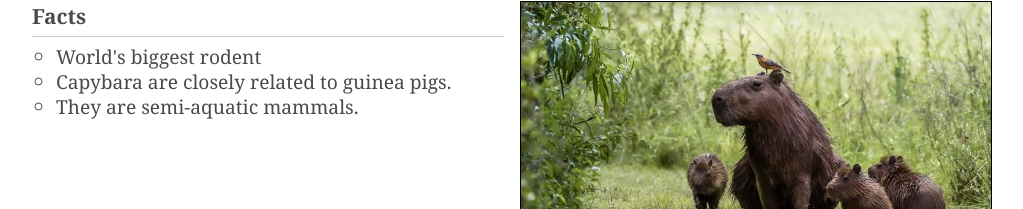
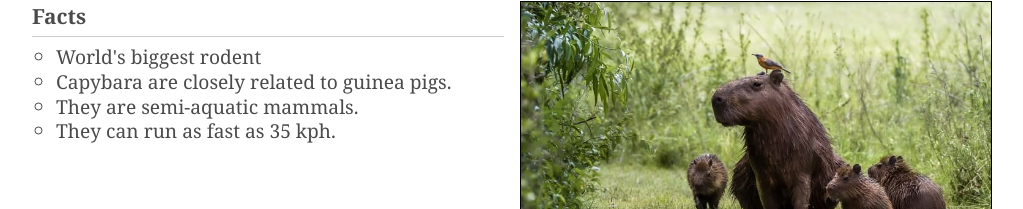
Before and after one commit to butterscotchstallion/capybara-enthusiast, a React (Vite) app in the folder src/: page / in a window 1280 px wide. Shown: the part 1223-1432 px from the top of the page, without its empty margins (128-1151 px from the left). Built offline with nearby package versions, Linux system fonts and the light colour scheme.

Commit message:
Adds fact

```diff
--- a/src/src/App.tsx
+++ b/src/src/App.tsx
@@ -106,6 +106,7 @@ function App() {
               <li>World's biggest rodent</li>
               <li>Capybara are closely related to guinea pigs.</li>
               <li>They are semi-aquatic mammals.</li>
+              <li>They can run as fast as 35 kph.</li>
             </ul>
           </article>
           <figure className='capy-figure grid-item'>
```
